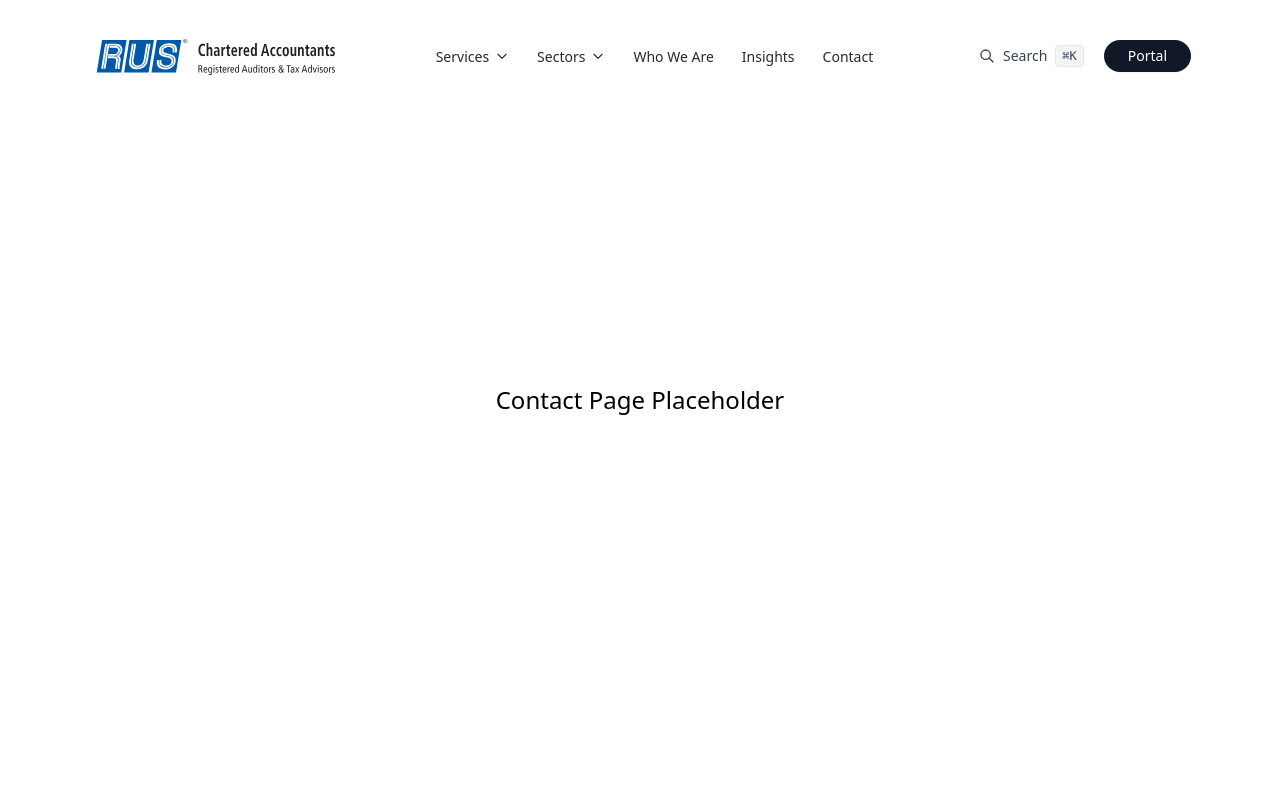
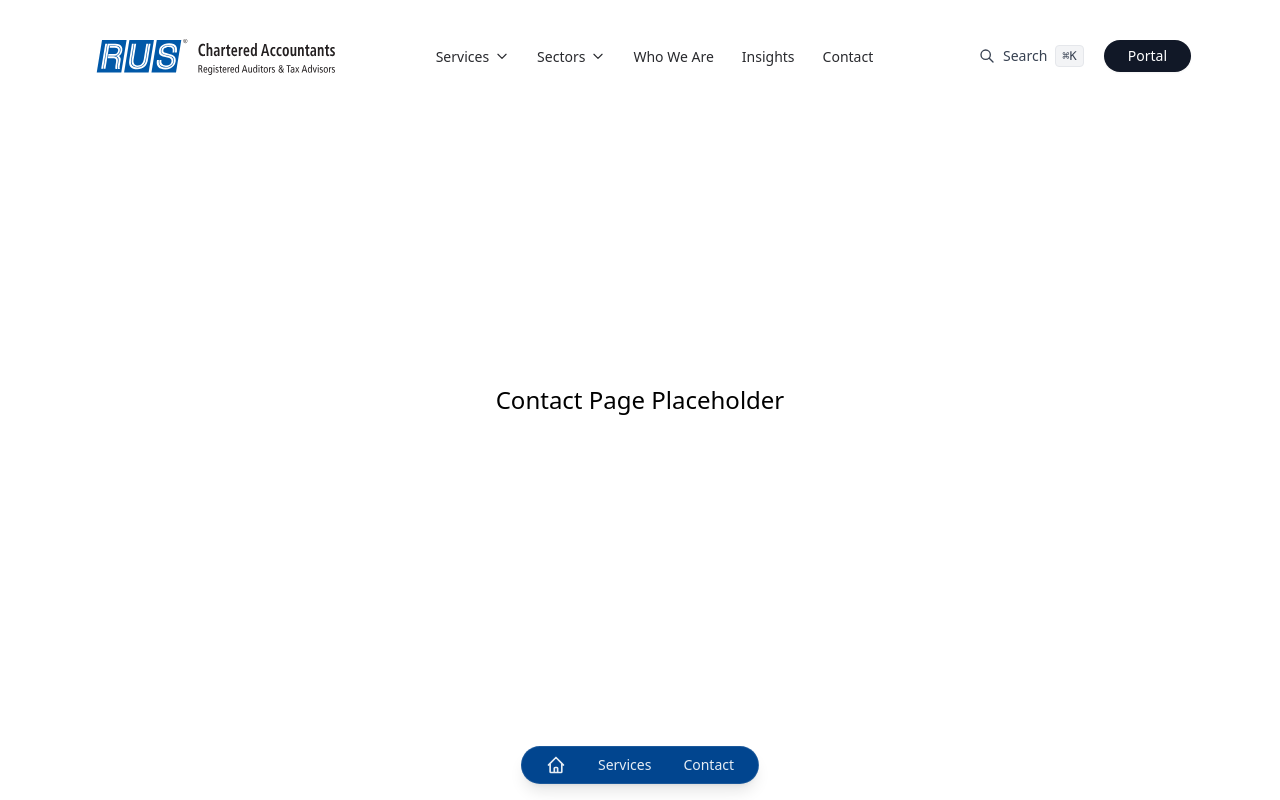
Before and after one commit to dentalopulencehub/rus, a Next.js app: page /contact in a window 1280 px wide. Shown: the top 800 px of the page. Built offline with nearby package versions, Linux system fonts and the light colour scheme.

Commit message:
Fix TypeScript error in WhyChooseUs component
- Add proper Benefit type definition
- Remove unused SVG code path
- Fix iconPath property error for production build

By AI Gen Apps

Co-Authored-By: AI Gen Apps <noreply@aigenapps.com>

```diff
--- a/app/layout.tsx
+++ b/app/layout.tsx
@@ -2,6 +2,7 @@ import type { Metadata } from 'next';
 import './globals.css';
 import { Header } from '@/components/layout/Header';
 import { Footer } from '@/components/layout/Footer';
+import { BottomBar } from '@/components/layout/BottomBar';
 
 export const metadata: Metadata = {
   title: 'RUS Chartered Accountants | Birmingham',
@@ -25,8 +26,9 @@ export default function RootLayout({
     <html lang="en" suppressHydrationWarning>
       <body suppressHydrationWarning>
         <Header />
-        <main>{children}</main>
+        <main className="pb-16">{children}</main>
         <Footer />
+        <BottomBar />
       </body>
     </html>
   );
--- a/components/home/CTASimple.tsx
+++ b/components/home/CTASimple.tsx
@@ -46,7 +46,7 @@ export function CTASimple() {
           <div className="relative z-10 flex flex-col items-center text-center space-y-8">
             {/* Main Heading */}
             <h2 className="text-4xl md:text-5xl lg:text-6xl font-bold text-white leading-tight tracking-tight">
-              Streamline. Optimize. Succeed
+              Streamline. Optimise. Succeed
             </h2>
 
             {/* CTA Button */}
--- a/components/home/WhyChooseUs.tsx
+++ b/components/home/WhyChooseUs.tsx
@@ -1,6 +1,13 @@
 import Image from 'next/image';
 
-const benefits = [
+type Benefit = {
+  title: string;
+  description: string;
+  iconType: 'image';
+  iconSrc: string;
+};
+
+const benefits: Benefit[] = [
   {
     title: 'PERSONALIZED SERVICE',
     description: 'Tailored solutions for your unique business needs',
@@ -50,19 +57,13 @@ export function WhyChooseUs() {
             >
               {/* Icon - Large and Centered */}
               <div className="mb-8">
-                {benefit.iconType === 'image' ? (
                 <Image
-                    src={benefit.iconSrc!}
+                  src={benefit.iconSrc}
                   alt={benefit.title}
                   width={96}
                   height={96}
                   className="w-24 h-24 object-contain"
                 />
-                ) : (
-                  <svg className="w-16 h-16 text-[#01458f]" viewBox="0 0 24 24" fill="currentColor">
-                    <path d={benefit.iconPath} />
-                  </svg>
-                )}
               </div>
 
               {/* Title */}
--- /dev/null
+++ b/components/layout/BottomBar.tsx
@@ -0,0 +1,33 @@
+'use client';
+
+import Link from 'next/link';
+
+export function BottomBar() {
+  return (
+    <div className="fixed bottom-4 left-1/2 -translate-x-1/2 z-40 w-auto">
+      <div className="bg-[#01458f] rounded-full shadow-lg border border-white/10 px-6 py-2 flex items-center justify-center gap-8">
+        <Link
+          href="/"
+          className="text-white/90 hover:text-white transition-colors"
+          aria-label="Home"
+        >
+          <svg className="w-5 h-5" fill="none" stroke="currentColor" viewBox="0 0 24 24">
+            <path strokeLinecap="round" strokeLinejoin="round" strokeWidth={2} d="M3 12l2-2m0 0l7-7 7 7M5 10v10a1 1 0 001 1h3m10-11l2 2m-2-2v10a1 1 0 01-1 1h-3m-6 0a1 1 0 001-1v-4a1 1 0 011-1h2a1 1 0 011 1v4a1 1 0 001 1m-6 0h6" />
+          </svg>
+        </Link>
+        <Link
+          href="/services"
+          className="text-sm font-medium text-white/90 hover:text-white transition-colors"
+        >
+          Services
+        </Link>
+        <Link
+          href="/contact"
+          className="text-sm font-medium text-white/90 hover:text-white transition-colors"
+        >
+          Contact
+        </Link>
+      </div>
+    </div>
+  );
+}
```
Lines whose indentation alone changed are shown as unchanged.
